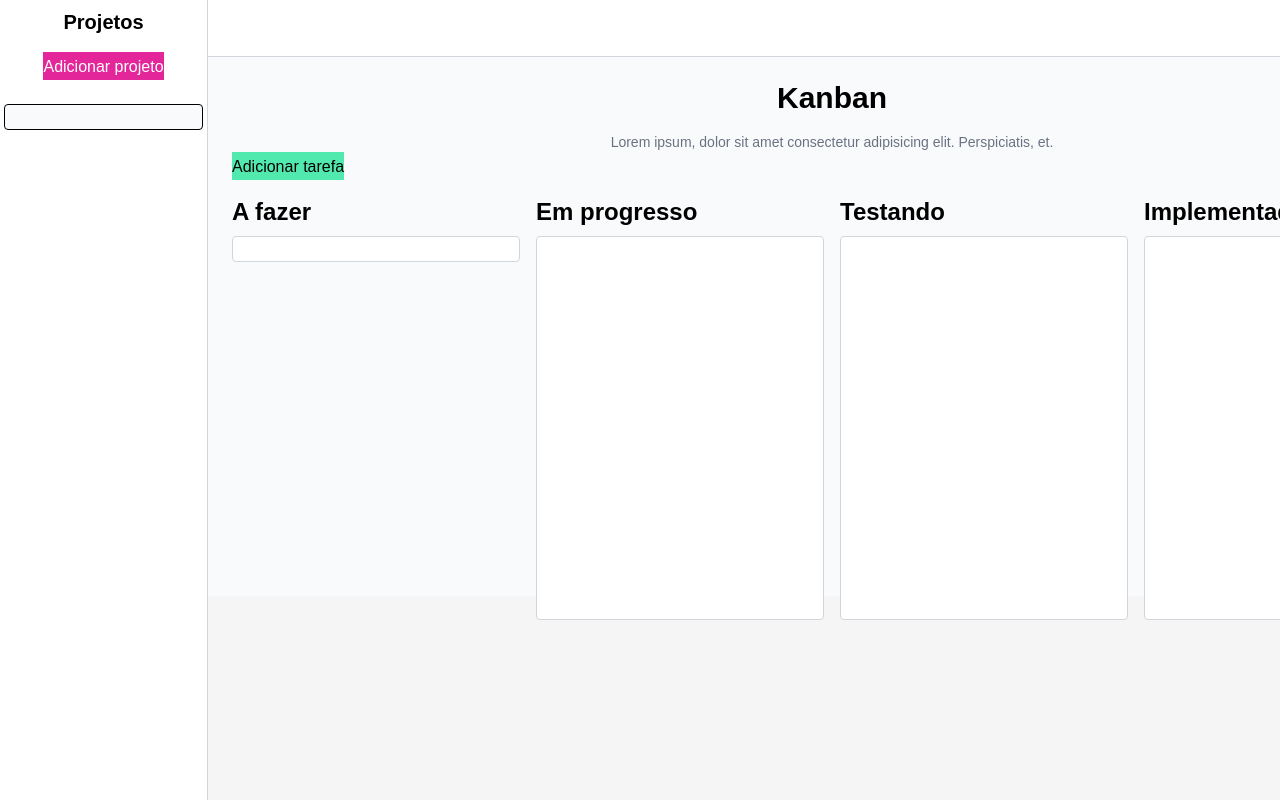
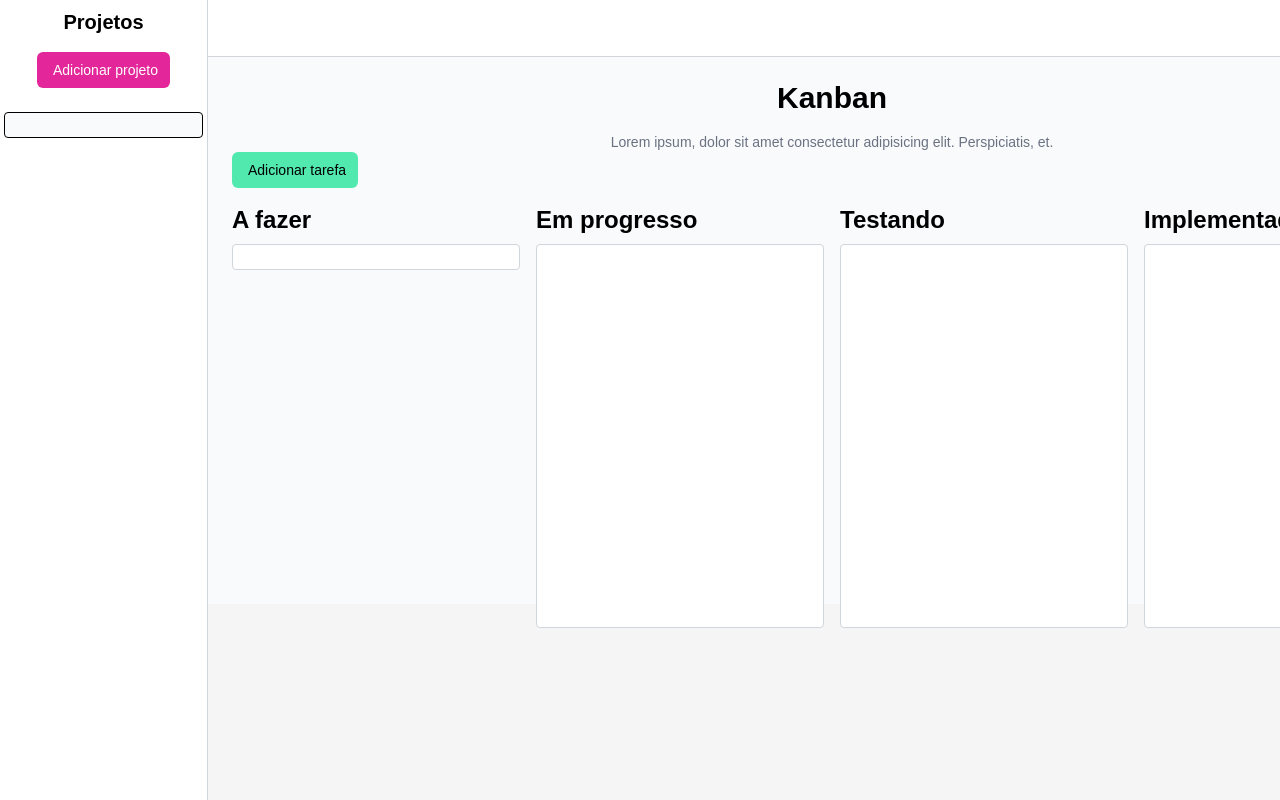
Before and after one commit to marcelosarinho/kanban, a React (Vite) app in the folder frontend/: page / in a window 1280 px wide. Shown: the top 800 px of the page. Built offline with nearby package versions, Linux system fonts and the light colour scheme; some icons are missing; a web font is replaced by a local one.

Commit message:
feat: button component

```diff
--- a/frontend/src/App.tsx
+++ b/frontend/src/App.tsx
@@ -1,4 +1,5 @@
 import { useEffect, useState } from 'react';
+import Button from './components/Button';
 
 function App() {
   const [themeDropdown, setThemeDropdown] = useState(false);
@@ -41,10 +42,10 @@ function App() {
       <aside className="fixed w-52 bg-white h-full border-r border-gray-300 dark:bg-slate-900 dark:border-slate-700">
         <div className="flex flex-col items-center px-2">
           <h3 className="text-xl font-semibold text-center mb-4 mt-2 dark:text-gray-300">Projetos</h3>
-          <button type="button" className="bg-primary text-white">
+          <Button type="button">
             <i className="ph-bold ph-plus text-lg"></i>
             Adicionar projeto
-          </button>
+          </Button>
 
           <div
             className="mt-6 rounded py-0.5 px-1 bg-gray-50 h-fit flex items-center border dark:bg-slate-800 dark:border-slate-700"
@@ -93,10 +94,10 @@ function App() {
           <p className="text-sm text-gray-500 dark:text-gray-400">Lorem ipsum, dolor sit amet consectetur adipisicing elit. Perspiciatis, et.</p>
 
           <div className="flex justify-between w-full mb-4">
-            <button type="button" className="bg-success text-black">
+            <Button type="button" variant="success">
               <i className="ph-bold ph-plus text-lg"></i>
               Adicionar tarefa
-            </button>
+            </Button>
           </div>
 
           <div className="flex gap-4">
--- /dev/null
+++ b/frontend/src/components/Button.tsx
@@ -0,0 +1,26 @@
+import type { ComponentProps } from "react";
+
+type ButtonProps = {
+  variant?: 'primary' | 'secondary' | 'danger' | 'success' | 'warning' | 'info' | 'light' | 'dark' | 'link';
+} & ComponentProps<'button'>;
+
+const variants: { [key: string]: string } = {
+  primary: 'btn-primary',
+  danger: 'btn-danger',
+  success: 'btn-success',
+  info: 'btn-info',
+}
+
+export default function Button(props: ButtonProps) {
+  const { type, children, variant = 'primary', ...rest } = props;
+
+  return (
+    <button
+      type={type}
+      className={`flex items-center rounded-md gap-1 px-3 py-2 hover:-translate-y-1 cursor-pointer transition text-sm font-medium ${variants[variant]}`}
+      {...rest}
+    >
+      {children}
+    </button>
+  )
+}
--- a/frontend/src/index.css
+++ b/frontend/src/index.css
@@ -21,3 +21,19 @@
     }
   }
 }
+
+.btn-primary {
+  @apply bg-primary text-white;
+}
+
+.btn-success {
+  @apply bg-success text-black;
+}
+
+.btn-info {
+  @apply bg-info text-white;
+}
+
+.btn-danger {
+  @apply bg-danger text-white;
+}
```
